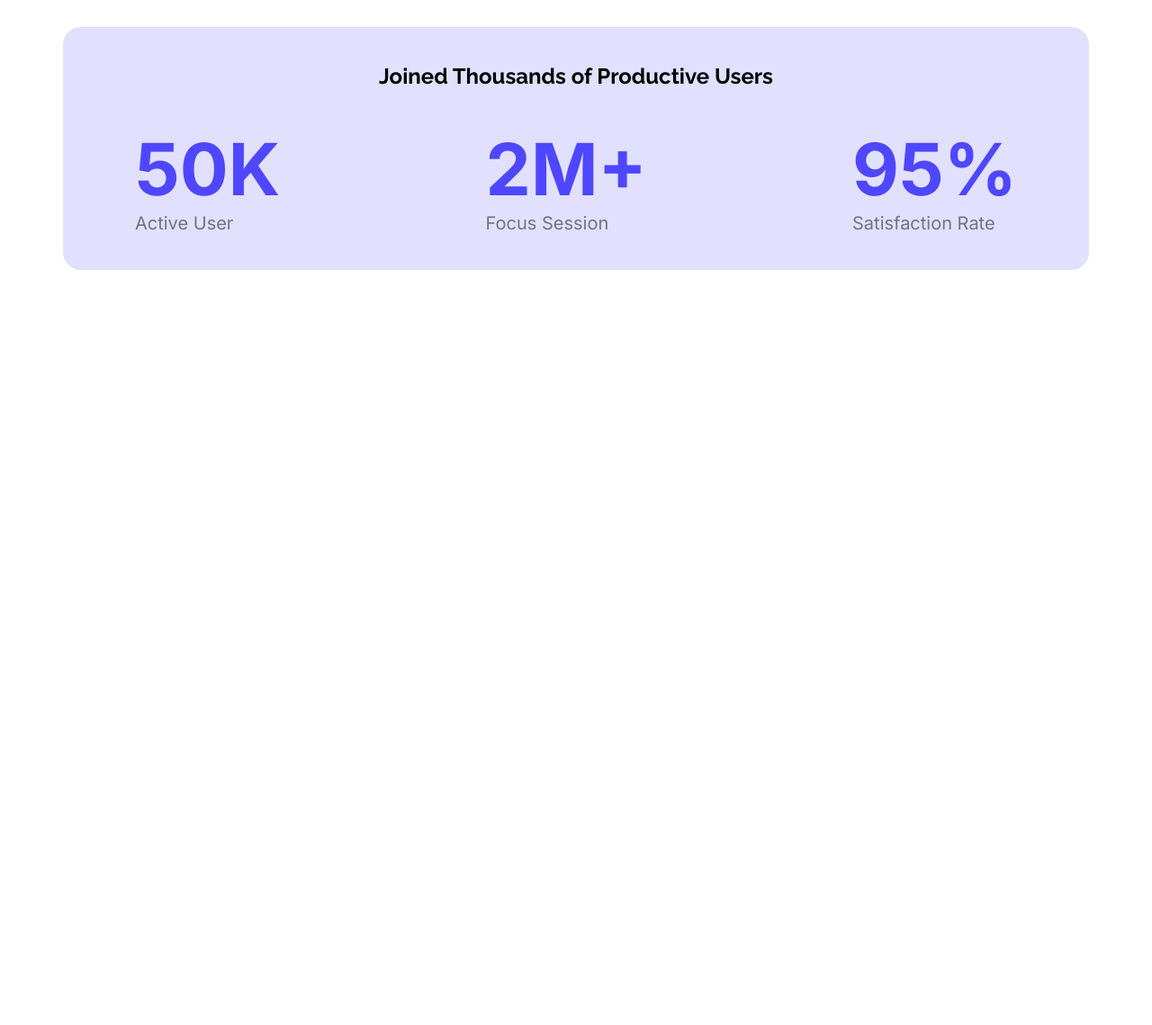
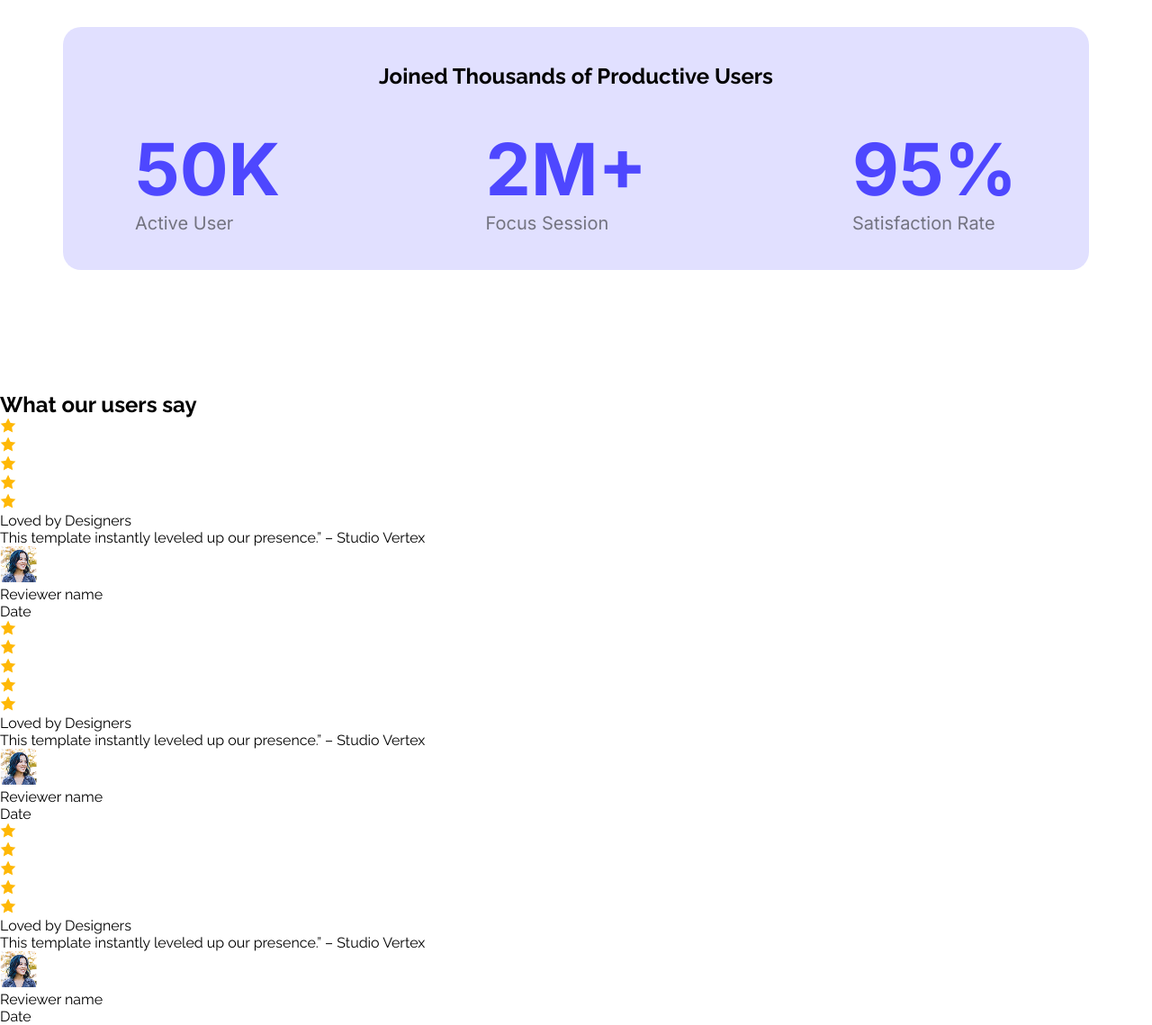
Before and after one commit to TohaKhan6/Day-6-assignment, a plain HTML site: page index.html in a window 1280 px wide. Shown: the part 1295-2434 px from the top of the page at 90% size. Before the commit the page ends 1595 px from the top, so only its background shows below. Drawn offline with Linux system fonts and the light colour scheme.

```diff
--- a/index.html
+++ b/index.html
@@ -68,3 +68,68 @@
             </div>
           </div>
         </section>
+          <!-- review cart ase -->
+
+
+        <section class="review">
+          <div class="new-container1"></div>
+          <h1 class="new-header2">What our users say</h1>
+
+  <div class="box">
+    <div class="card">
+
+      <ul class="icons">
+    <li class="icon"><img src="Assets/icon-star.png" alt=""></li>
+    <li class="icon"><img src="Assets/icon-star.png" alt=""></li>
+    <li class="icon"><img src="Assets/icon-star.png" alt=""></li>
+    <li class="icon"><img src="Assets/icon-star.png" alt=""></li>
+    <li class="icon"><img src="Assets/icon-star.png" alt=""></li>
+</ul>
+      <div class="title">Loved by Designers</div>
+      <div class="text">This template instantly leveled up our presence.” – Studio Vertex</div>
+      <div class="info">
+        <img class="avatar" src="/Assets/avatar.png">
+        <div class="reviewer-name">Reviewer name</div>
+        <div class="date"> Date </div>
+      </div>
+    </div>
+
+    <div class="card">
+
+      <ul class="icons">
+    <li class="icon"><img src="Assets/icon-star.png" alt=""></li>
+    <li class="icon"><img src="Assets/icon-star.png" alt=""></li>
+    <li class="icon"><img src="Assets/icon-star.png" alt=""></li>
+    <li class="icon"><img src="Assets/icon-star.png" alt=""></li>
+    <li class="icon"><img src="Assets/icon-star.png" alt=""></li>
+</ul>
+      <div class="title">Loved by Designers</div>
+      <div class="text">This template instantly leveled up our presence.” – Studio Vertex</div>
+      <div class="info">
+        <img class="avatar"  src="/Assets/avatar.png">
+        <div class="reviewer-name">Reviewer name</div>
+        <div class="date"> Date </div>
+      </div>
+    </div>
+
+
+   <div class="card">
+
+    <ul class="icons">
+    <li class="icon"><img src="Assets/icon-star.png" alt=""></li>
+    <li class="icon"><img src="Assets/icon-star.png" alt=""></li>
+    <li class="icon"><img src="Assets/icon-star.png" alt=""></li>
+    <li class="icon"><img src="Assets/icon-star.png" alt=""></li>
+    <li class="icon"><img src="Assets/icon-star.png" alt=""></li>
+</ul>
+      <div class="title">Loved by Designers</div>
+      <div class="text">This template instantly leveled up our presence.” – Studio Vertex</div>
+      <div class="info">
+        <img class="avatar"  src="/Assets/avatar.png">
+        <div class="reviewer-name">Reviewer name</div>
+        <div class="date"> Date </div>
+      </div>
+    </div>
+
+  </div>
+  </section>
```
